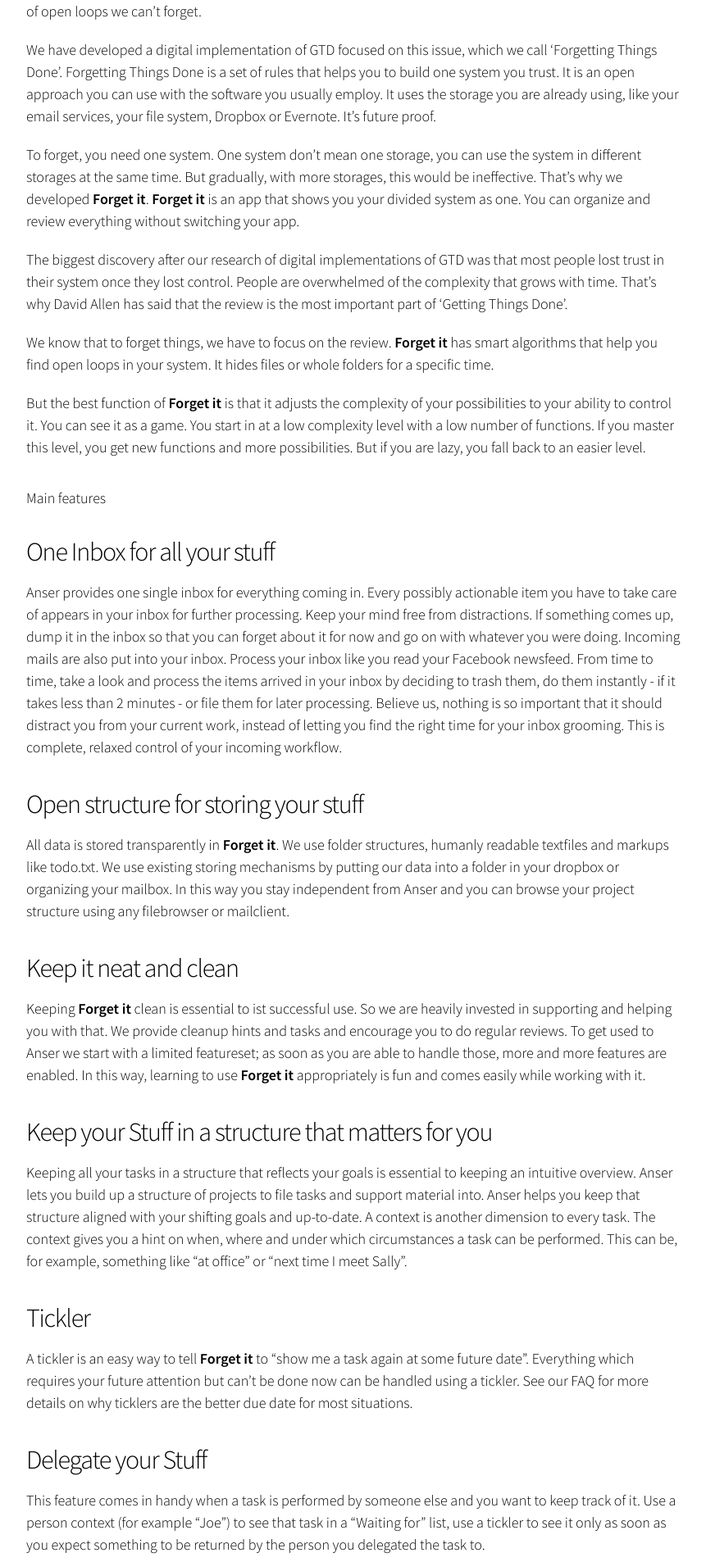
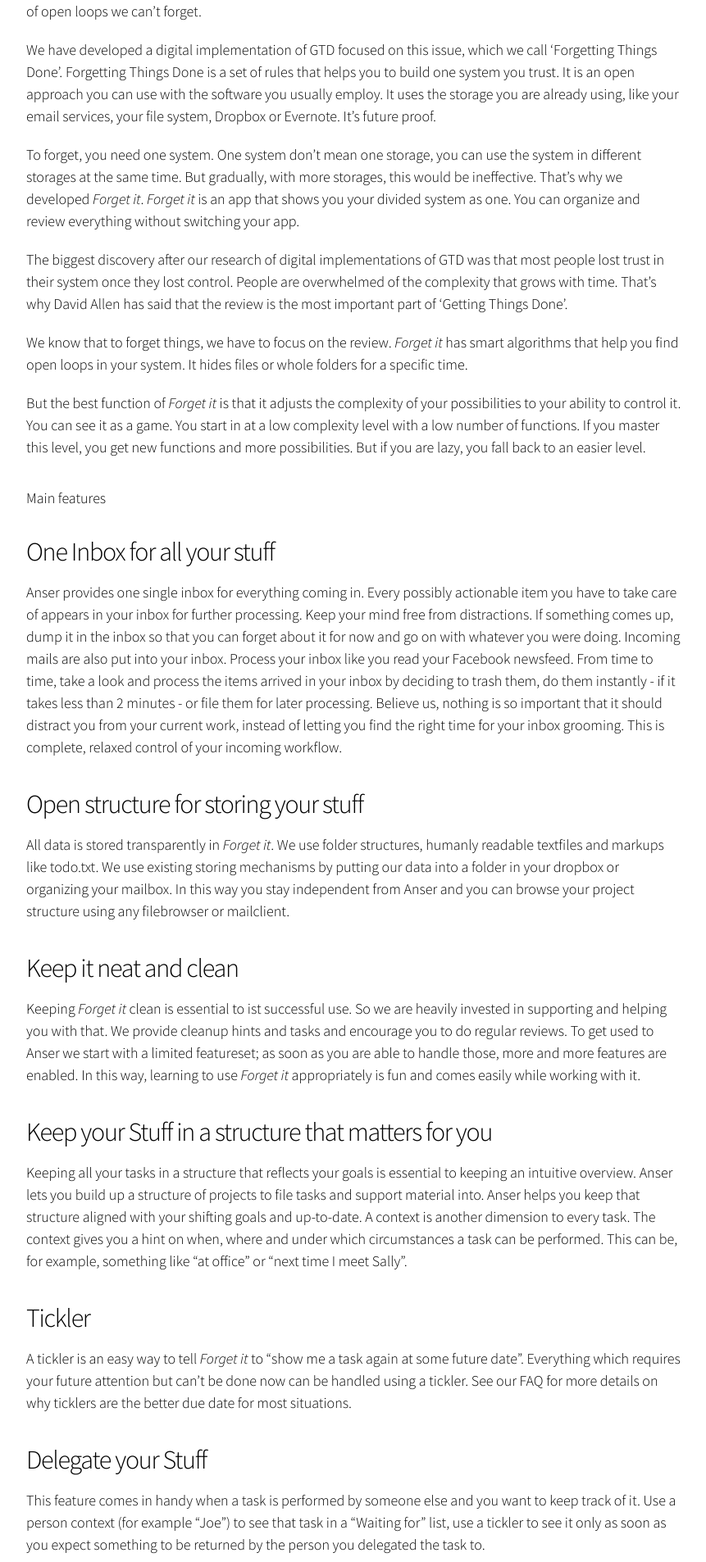
Before and after one commit to wiseanser/wiseanser.github.io, a Jekyll site: the page built from index.md, in a window 1280 px wide. Shown: the part 381-2287 px from the top of the page at 82% size, without its empty margins (208-1069 px from the left). Built offline with Jekyll 4.4.1, drawn with Linux system fonts in a browser that asks for light colours.

```diff
--- a/index.md
+++ b/index.md
@@ -18,13 +18,13 @@ If you want to free your mind, you have to forget all the stuff that triggers yo
 
 We have developed a digital implementation of GTD focused on this issue, which we call 'Forgetting Things Done'. Forgetting Things Done is a set of rules that helps you to build one system you trust. It is an open approach you can use with the software you usually employ. It uses the storage you are already using, like your email services, your file system, Dropbox or Evernote. It's future proof.
 
-To forget, you need one system. One system don't mean one storage, you can use the system in different storages at the same time. But gradually, with more storages, this would be ineffective. That's why we developed **Forget it**. **Forget it** is an app that shows you your divided system as one. You can organize and review everything without switching your app.
+To forget, you need one system. One system don't mean one storage, you can use the system in different storages at the same time. But gradually, with more storages, this would be ineffective. That's why we developed *Forget it*. *Forget it* is an app that shows you your divided system as one. You can organize and review everything without switching your app.
 
 The biggest discovery after our research of digital implementations of GTD was that most people lost trust in their system once they lost control. People are overwhelmed of the complexity that grows with time. That's why David Allen has said that the review is the most important part of 'Getting Things Done'.
 
-We know that to forget things, we have to focus on the review. **Forget it** has smart algorithms that help you find open loops in your system. It hides files or whole folders for a specific time.
+We know that to forget things, we have to focus on the review. *Forget it* has smart algorithms that help you find open loops in your system. It hides files or whole folders for a specific time.
 
-But the best function of **Forget it** is that it adjusts the complexity of your possibilities to your ability to control it. You can see it as a game. You start in at a low complexity level with a low number of functions. If you master this level, you get new functions and more possibilities. But if you are lazy, you fall back to an easier level.
+But the best function of *Forget it* is that it adjusts the complexity of your possibilities to your ability to control it. You can see it as a game. You start in at a low complexity level with a low number of functions. If you master this level, you get new functions and more possibilities. But if you are lazy, you fall back to an easier level.
 
 Main features
 =============
@@ -37,12 +37,12 @@ Anser provides one single inbox for everything coming in. Every possibly actiona
 Open structure for storing your stuff
 -------------------------------------
 
-All data is stored transparently in **Forget it**. We use folder structures, humanly readable textfiles and markups like todo.txt. We use existing storing mechanisms by putting our data into a folder in your dropbox or organizing your mailbox. In this way you stay independent from Anser and you can browse your project structure using any filebrowser or mailclient.
+All data is stored transparently in *Forget it*. We use folder structures, humanly readable textfiles and markups like todo.txt. We use existing storing mechanisms by putting our data into a folder in your dropbox or organizing your mailbox. In this way you stay independent from Anser and you can browse your project structure using any filebrowser or mailclient.
 
 Keep it neat and clean
 ----------------------
 
-Keeping **Forget it** clean is essential to ist successful use. So we are heavily invested in supporting and helping you with that. We provide cleanup hints and tasks and encourage you to do regular reviews. To get used to Anser we start with a limited featureset; as soon as you are able to handle those, more and more features are enabled. In this way, learning to use **Forget it** appropriately is fun and comes easily while working with it.
+Keeping *Forget it* clean is essential to ist successful use. So we are heavily invested in supporting and helping you with that. We provide cleanup hints and tasks and encourage you to do regular reviews. To get used to Anser we start with a limited featureset; as soon as you are able to handle those, more and more features are enabled. In this way, learning to use *Forget it* appropriately is fun and comes easily while working with it.
 
 Keep your Stuff in a structure that matters for you
 ---------------------------------------------------
@@ -52,7 +52,7 @@ Keeping all your tasks in a structure that reflects your goals is essential to k
 Tickler
 -------
 
-A tickler is an easy way to tell **Forget it** to "show me a task again at some future date". Everything which requires your future attention but can't be done now can be handled using a tickler. See our FAQ for more details on why ticklers are the better due date for most situations.
+A tickler is an easy way to tell *Forget it* to "show me a task again at some future date". Everything which requires your future attention but can't be done now can be handled using a tickler. See our FAQ for more details on why ticklers are the better due date for most situations.
 
 Delegate your Stuff
 -------------------
@@ -67,7 +67,7 @@ Of course you see your to-do list, you can search your lists by context or conte
 Life's a game
 -------------
 
-**Forget it** accompanies you in becoming a pro at getting things done. Start simply and level up, get more and more features to handle more and more aspects of your life with Anser. Go on missions to train new habits and use those habits to become even more successful.
+*Forget it* accompanies you in becoming a pro at getting things done. Start simply and level up, get more and more features to handle more and more aspects of your life with Anser. Go on missions to train new habits and use those habits to become even more successful.
 
 About us
 ========
@@ -94,7 +94,7 @@ We currently have a working prototype of our app to verify the key features and
     * fueling our Blog and Twitter with new content about getting things done
     * running our homepage
     * financing SEO and campaigns
-* Growing **Forget it**
+* Growing *Forget it*
     * continuous improvement on covering the ideas of getting things done with our app
 
 The money we are asking for will make up for 50 % of our initial cost to get the job done. The rest will be provided by the team, our own funding, hard- and software, long development nights and weekends and some startup support from the Austrian government.
@@ -114,7 +114,7 @@ Risk an Challenges
 FAQ
 ===
 
-### Why do you think **Forget it** will finally be an approach which works for doing getting things done digitally?
+### Why do you think *Forget it* will finally be an approach which works for doing getting things done digitally?
 We do not provide a mere technical solution to an behavioral problem. We as productivity-junkies have studied all the applications and approaches which have come and gone over the years, always searching for a better way, always seeing the same problems and pitfalls. Anser has a completely different approach, not leaving you out there in the ocean of your evergrowing tasks to drown slowly. To be honest, the task management is one of the less important parts of Anser. Anser helps you internalize the way of getting things done. Anser is your personal coach. You learn step by step why things are the way they are in Anser, why this way of organizing works, what the pitfalls are and what to care about.
 
 ### What is this strange business model of yours?
```
